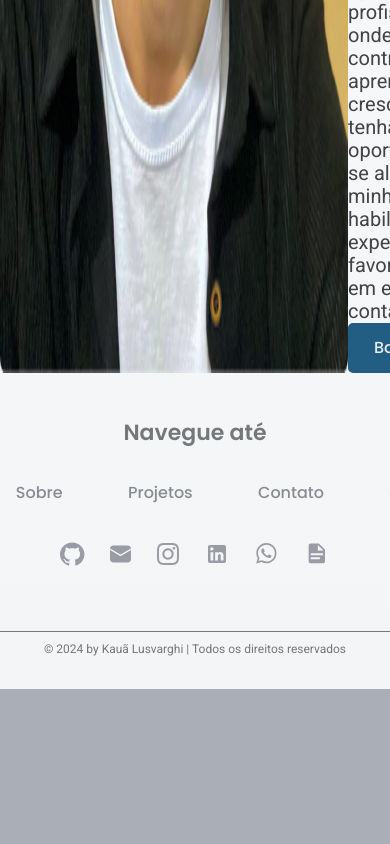
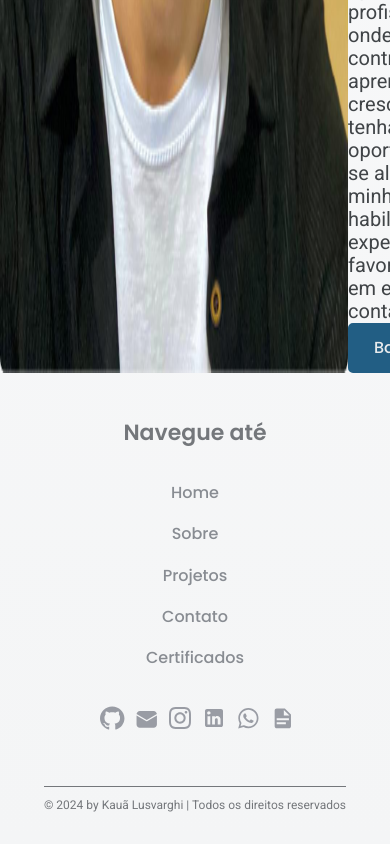
Before and after one commit to KLusvarghi/portifoio-tech, a React (Vite) app: page /home/certificados in a window 390 px wide. Shown: the part 2470-3314 px from the top of the page. Before the commit the page ends 3159 px from the top, so only its background shows below. Built offline with nearby package versions, Linux system fonts and the light colour scheme.

Commit message:
responsivo do footer concluido

```diff
--- a/src/components/Button/ToggleThemeButton.tsx
+++ b/src/components/Button/ToggleThemeButton.tsx
@@ -9,6 +9,7 @@ const ContainerToggleTheme = styled.div`
   top: 22%;
   padding: 0.5em;
   display: flex;
+  border-radius: 5px 0 0 5px;
   background: linear-gradient(
     to right,
     ${(props) => props.theme.colors.bgGradient.a},
--- a/src/components/Footer/Footer.tsx
+++ b/src/components/Footer/Footer.tsx
@@ -1,7 +1,8 @@
 import styled from 'styled-components';
 
 export const Footer = styled.footer`
-  padding: 32px 82px;
+  /* padding: 32px 82px; */
+  padding: 32px 0;
   display: flex;
   justify-content: center;
   text-align: center;
--- a/src/components/Icons/Email.tsx
+++ b/src/components/Icons/Email.tsx
@@ -12,18 +12,19 @@ const StyledSpan = styled(StyledIcons)<IStyledSvgProps>`
 `;
 
 export const Email = ({ theme = 'dark', footer = false }: ISvgProps) => {
-
   return (
     <StyledSpan $footer={footer} $theme={theme}>
       <Link url={email}>
         <svg
-          width="21"
-          height="18"
-          viewBox="0 0 16 13"
+          width="28"
+          height="28"
+          viewBox="0 0 22 22"
           fill="none"
           xmlns="http://www.w3.org/2000/svg"
         >
-          <path d="M16 3.373V10.5C16 11.163 15.7366 11.7989 15.2678 12.2678C14.7989 12.7366 14.163 13 13.5 13H2.5C1.83696 13 1.20107 12.7366 0.732233 12.2678C0.263392 11.7989 0 11.163 0 10.5V3.373L7.746 7.931C7.82295 7.97638 7.91066 8.00032 8 8.00032C8.08934 8.00032 8.17705 7.97638 8.254 7.931L16 3.373ZM13.5 3.09527e-08C14.1151 -9.6716e-05 14.7087 0.226607 15.1672 0.63674C15.6257 1.04687 15.9168 1.61164 15.985 2.223L8 6.92L0.0150001 2.223C0.0831583 1.61164 0.374324 1.04687 0.832795 0.63674C1.29127 0.226607 1.88485 -9.6716e-05 2.5 3.09527e-08H13.5Z" />
+          <path
+            d="M18 7.373V14.5C18 15.163 17.7366 15.7989 17.2678 16.2678C16.7989 16.7366 16.163 17 15.5 17H4.5C3.83696 17 3.20107 16.7366 2.73223 16.2678C2.26339 15.7989 2 15.163 2 14.5V7.373L9.746 11.931C9.82295 11.9764 9.91066 12.0003 10 12.0003C10.0893 12.0003 10.177 11.9764 10.254 11.931L18 7.373ZM15.5 4C16.1151 3.9999 16.7087 4.22661 17.1672 4.63674C17.6257 5.04687 17.9168 5.61164 17.985 6.223L10 10.92L2.015 6.223C2.08316 5.61164 2.37432 5.04687 2.83279 4.63674C3.29127 4.22661 3.88485 3.9999 4.5 4H15.5Z"
+          />
         </svg>
       </Link>
     </StyledSpan>
--- a/src/paginas/BaseLayout.tsx
+++ b/src/paginas/BaseLayout.tsx
@@ -23,6 +23,7 @@ import {
   Nav,
   UlHeader,
   LiHeader,
+  WrapperToggleThemeMobile,
   ContainerButton,
   ContainerFooter,
   UlFooter,
@@ -32,31 +33,6 @@ import {
 } from './stylesBaseLayout';
 import { HamburguerButton } from '../components/Button/HamburguerButton';
 import { github, linkedin } from '../utils/links';
-import styled from 'styled-components';
-import { css } from 'styled-components';
-
-interface IStyledThoggleThemeMenu {
-  $theme: string;
-}
-
-const WrapperToggleThemeMobile = styled.span<IStyledThoggleThemeMenu>`
-  text-align: center;
-  height: 100%;
-  width: 100%;
-
-  ${(props) => {
-    switch (props.$theme) {
-      case 'dark':
-        return css`
-          background: ${(props) => props.theme.colors.primaries.a};
-        `;
-      default:
-        return css`
-          background: ${(props) => props.theme.colors.neutral.c5};
-        `;
-    }
-  }}
-`;
 
 const BaseLayout = ({ children }: IChildrenProps) => {
   const { theme, setTheme } = useSystemThemeContext();
--- a/src/paginas/stylesBaseLayout.ts
+++ b/src/paginas/stylesBaseLayout.ts
@@ -83,32 +83,61 @@ export const LiHeader = styled.li`
   }
 `;
 
+interface IStyledThoggleThemeMenu {
+  $theme: string;
+}
+
+export const WrapperToggleThemeMobile = styled.span<IStyledThoggleThemeMenu>`
+  text-align: center;
+  height: 100%;
+  width: 100%;
+  border-radius: 0 0 5px 5px;
+  transition: 0.2s ease-in;
+
+  &:hover {
+    border-radius: 5px;
+    transform: scale(1.03);
+  }
+
+  ${(props) => {
+    switch (props.$theme) {
+      case 'dark':
+        return css`
+          background: ${(props) => props.theme.colors.primaries.a};
+        `;
+      default:
+        return css`
+          background: ${(props) => props.theme.colors.neutral.c5};
+        `;
+    }
+  }}
+`;
+
 export const ContainerButton = styled.div`
   @media (max-width: ${(props) => props.theme.breakpoint.mobile}) {
     display: none;
   }
 `;
 
-const StyledFooter = styled.div`
-  display: flex;
-  flex-direction: row;
-  gap: 25px;
-  justify-content: center;
-  align-items: center;
-`;
+// const StyledFooter = styled.div`
+//
+// `;
 
 export const ContainerFooter = styled.div`
   display: flex;
   flex-direction: column;
+  padding: 0 24px;
 `;
 
 export const UlFooter = styled.ul`
   display: flex;
+  flex-wrap: wrap;
   flex-direction: row;
   gap: 25px;
   justify-content: center;
   align-items: center;
   margin: 20px 0 32px 0;
+  min-width: 410px;
 
   &:hover {
     li {
@@ -118,6 +147,12 @@ export const UlFooter = styled.ul`
       }
     }
   }
+
+  @media (max-width: 480px) {
+    min-width: auto;
+    flex-direction: column;
+    gap: 12px;
+  }
 `;
 
 export const LiFooter = styled.li`
@@ -126,8 +161,16 @@ export const LiFooter = styled.li`
   color: ${(props) => props.theme.colors.footer.b};
 `;
 
-export const ContainerIcons = styled(StyledFooter)`
+export const ContainerIcons = styled.div`
   margin-bottom: 60px;
+  display: flex;
+  flex-direction: row;
+  gap: 25px;
+  justify-content: center;
+
+  @media (max-width: 480px) {
+    gap: 14px;
+  }
 `;
 
 export const Separator = styled.span`
--- a/src/types/auxProps.ts
+++ b/src/types/auxProps.ts
@@ -39,4 +39,10 @@ export const StyledIcons = styled.span<IStyledSvgProps>`
         $footer ? ($theme === 'dark' ? '#AAAEB6' : '#999CA4') : '#225E84'};
     }
   }
+
+  @media (max-width: 480px) {
+    /* min-width: auto; */
+    width: 20px;
+    height: 20px;
+  }
 `;
```
